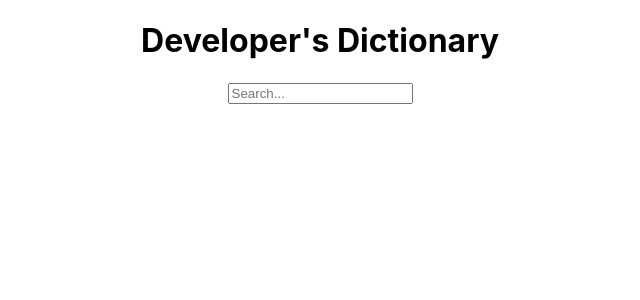
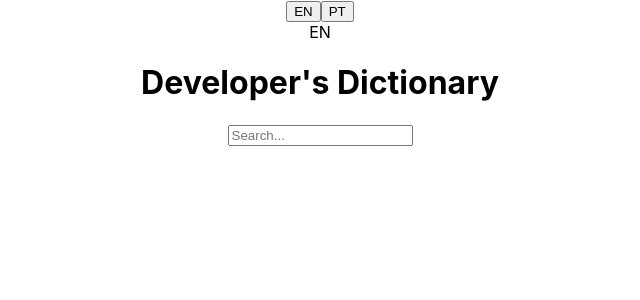
Before and after one commit to kellynvd/developers-dictionary, a React (Create React App) app: page / in a window 1280 px wide. Shown: the top 300 px of the page, without its empty margins (320-960 px from the left). Built offline with nearby package versions, Linux system fonts and the light colour scheme.

Commit message:
Add SelectLanguage component
- Change the filter to search for the word based on the selected language

```diff
--- a/src/App.js
+++ b/src/App.js
@@ -1,18 +1,22 @@
 import React, { useState } from 'react';
-import Word from './Word'
-import Filter from './Filter'
+import SelectLanguage from './SelectLanguage';
+import Filter from './Filter';
+import Word from './Word';
 import './App.css';
 
 const App = () => {
   const [currentWord, setCurrentWord] = useState();
+  const [currentLanguage, setCurrentLanguage] = useState('EN');
 
   return (
     <div className="App">
+      <SelectLanguage setCurrentLanguage={setCurrentLanguage} />
+      {currentLanguage}
       <h1>Developer's Dictionary</h1>
-      <Filter setCurrentWord={setCurrentWord} />
+      <Filter setCurrentWord={setCurrentWord} currentLanguage={currentLanguage} />
       <Word {...currentWord} />
     </div>
-  );
+  )
 }
 
 export default App;
--- a/src/Filter.js
+++ b/src/Filter.js
@@ -1,14 +1,21 @@
 import React from 'react';
 import dictionary from './dictionary'
 
-export default function Filter({setCurrentWord}) {
+export default function Filter({setCurrentWord, currentLanguage}) {
   const onChange = ({ target: { value }}) => {
     if (value === '') {
       setCurrentWord(null);
       return;
     }
 
-    const foundWord = dictionary.find(({ word }) => word.toLowerCase().search(value.toLowerCase()) !== -1);
+    let foundWord = {}
+
+    if (currentLanguage === 'EN') {
+      foundWord = dictionary.en.find(({ word }) => word.toLowerCase().search(value.toLowerCase()) !== -1);
+    } else {
+      foundWord = dictionary.pt.find(({ word }) => word.toLowerCase().search(value.toLowerCase()) !== -1);
+    }
+
     setCurrentWord(foundWord);
   }
 
--- /dev/null
+++ b/src/SelectLanguage.js
@@ -0,0 +1,15 @@
+import React from 'react';
+
+export default function SelectLanguage ({setCurrentLanguage}) {
+
+  const onClick = ({ target: { value }}) => {
+    setCurrentLanguage(value);
+  }
+
+  return (
+    <div>
+      <button value='EN' onClick={onClick}>EN</button>
+      <button value='PT'onClick={onClick}>PT</button>
+    </div>
+  );
+}
--- a/src/dictionary.js
+++ b/src/dictionary.js
@@ -1,10 +1,22 @@
-export default [
+export default {
+  en: [
     {
       word: 'Agile',
       meaning: 'Agile software development describes a set of principles for software development under which requirements and solutions evolve through the collaborative effort of self-organizing cross-functional teams. It advocates adaptive planning, evolutionary development, early delivery, and continuous improvement, and it encourages rapid and flexible response to change. These principles support the definition and continuing evolution of many software development methods.',
       source: {
         name: 'en.wikipedia.org',
         url: 'https://en.wikipedia.org/wiki/Agile_software_development'
+        }
+      }
+  ],
+  pt: [
+    {
+      word: 'Agile',
+      meaning: 'Desenvolvimento Ágil de Software (em inglês: Agile software development) ou Método ágil é uma disciplina que estuda um conjunto de comportamentos, processos, práticas e ferramentas utilizados para a criação de produtos (geralmente de, mas não limitados à, software) e sua subsequente disponibilização para os usuários finais. As metodologias e frameworks que fazem parte do conceito de desenvolvimento ágil (como o Scrum, por exemplo) providenciam uma estrutura conceitual para conduzir projetos de engenharia de software.',
+      source: {
+        name: 'pt.wikipedia.org',
+        url: 'https://pt.wikipedia.org/wiki/Desenvolvimento_%C3%A1gil_de_software'
         },
       }
   ]
+}
```
Lines whose indentation alone changed are shown as unchanged.
